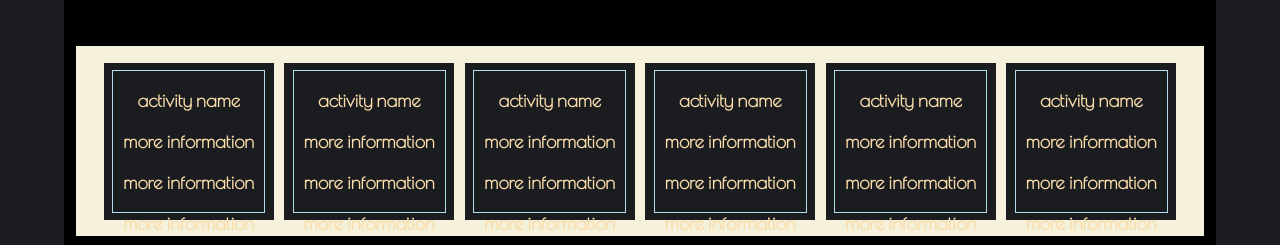
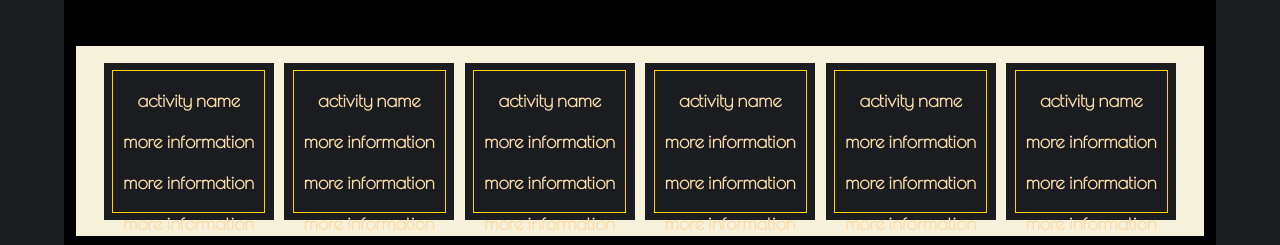
Before and after one commit to nicolegooden/indecision-maker, a React (Create React App) app: page / in a window 1280 px wide. Shown: the part 2632-2877 px from the top of the page. Built offline with nearby package versions, Linux system fonts and the light colour scheme.

Commit message:
Change border color

```diff
--- a/src/Components/ResultPage/ResultPage.scss
+++ b/src/Components/ResultPage/ResultPage.scss
@@ -139,7 +139,7 @@
 
             .border{
                 background-color: transparent;
-                border: 1px solid $cloud;
+                border: 1px solid gold;
                 height: 90%;
                 width: 90%;
                 align-self: center;
```
